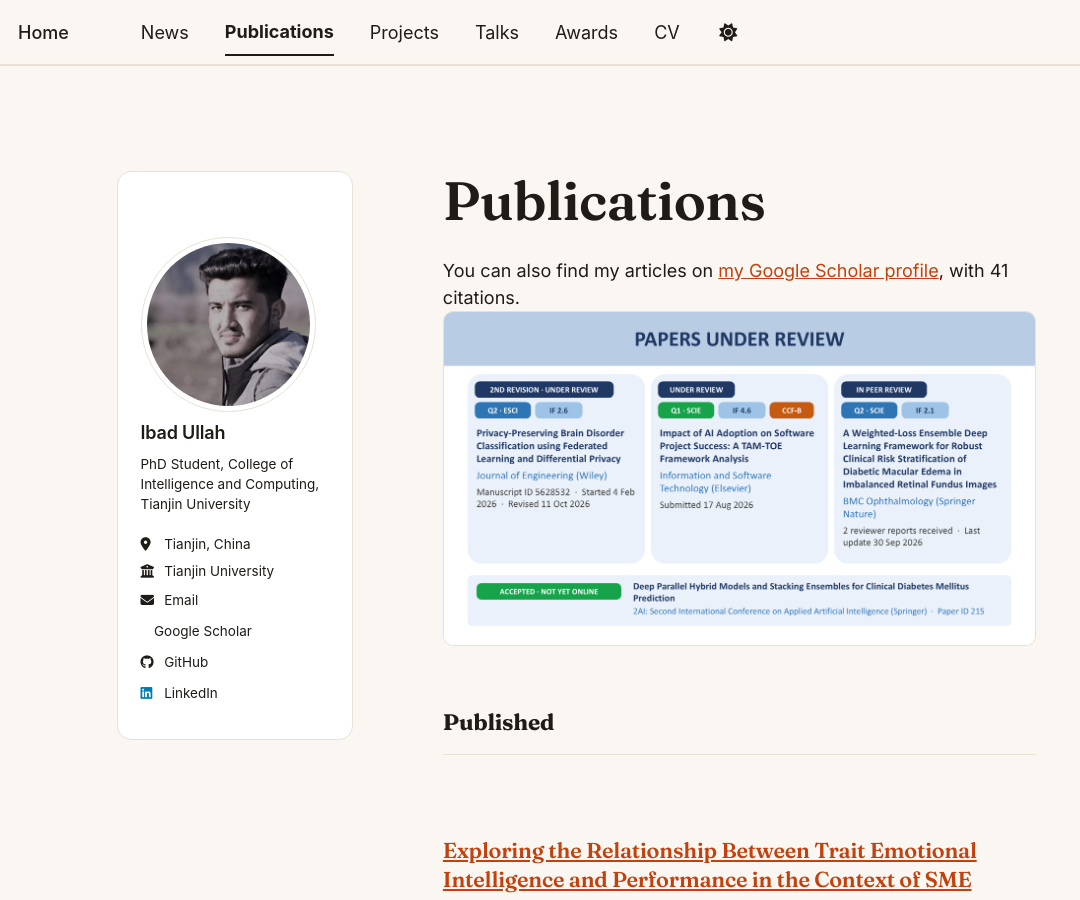
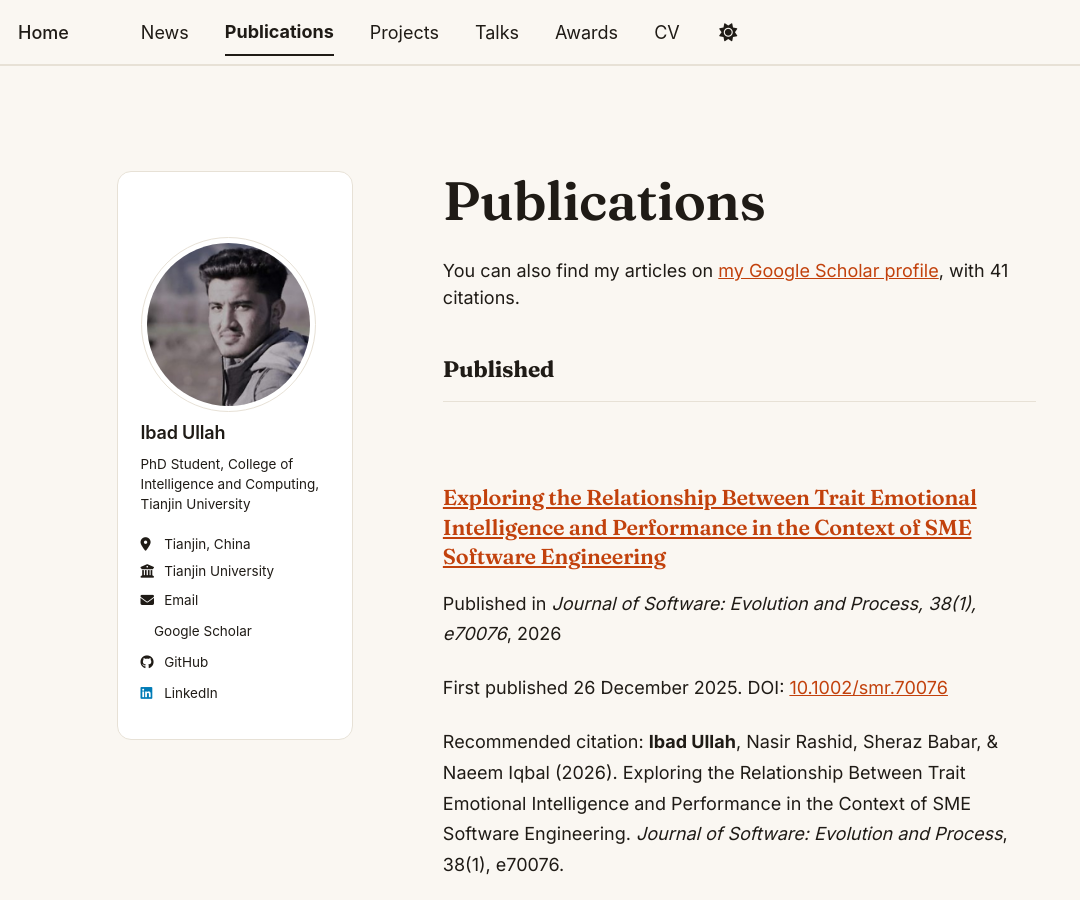
Before and after one commit to ibad321/ibad321.github.io, a Jekyll site: the page built from _pages/publications.html, in a window 1280 px wide and 900 px high. Shown: the whole window, without its empty margins (0-1080 px from the left). Built offline with Jekyll 4.4.1, drawn with Linux system fonts in a browser that asks for light colours; a style sheet for code colours, icons or effects is not loaded.

Commit message:
Remove the papers-under-review slide image from the publications page
Co-Authored-By: Claude Haiku 5.5 <noreply@anthropic.com>
Claude-Session: https://claude.ai/code/session_01JoGCQNYfWLJgbsumeahHLX

```diff
--- a/_pages/publications.html
+++ b/_pages/publications.html
@@ -10,10 +10,6 @@ author_profile: true
 {% endif %}
 
 {% include base_path %}
-
-<figure class="page-figure">
-  <img src="{{ base_path }}/images/under-review.png" alt="Summary of papers under review" loading="lazy">
-</figure>
 
 <!-- New style rendering if publication categories are defined -->
 {% assign pubs = site.publications | sort: "year" | reverse %}
```
Also changed, not shown: images/under-review.png (deleted).
